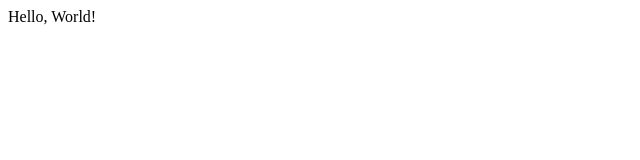
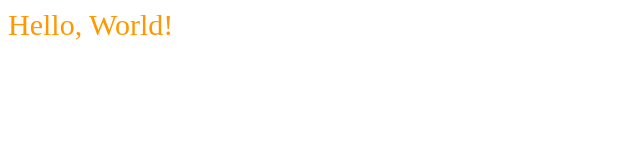
Before and after one commit to stsepchanka/hello-world, a plain HTML site: page index.html in a window 1280 px wide. Shown: the whole page, without its empty margins (0-640 px from the left). Drawn offline with Linux system fonts and the light colour scheme.

Commit message:
feat: add style

```diff
--- a/index.html
+++ b/index.html
@@ -4,9 +4,12 @@
     <meta name="viewport" content="width=device-width, initial-scale=1.0" />
     <meta http-equiv="X-UA-Compatible" content="ie=edge" />
     <title>Hello World</title>
+    <link rel="stylesheet" type="text/css" href="style.css" />
   </head>
 
   <body>
-    Hello, World!
+    <div class="greeting">
+      Hello, World!
+    </div>
   </body>
 </html>
--- /dev/null
+++ b/style.css
@@ -0,0 +1,4 @@
+.greeting {
+  color: #ff9800;
+  font-size: 30px;
+}
```
